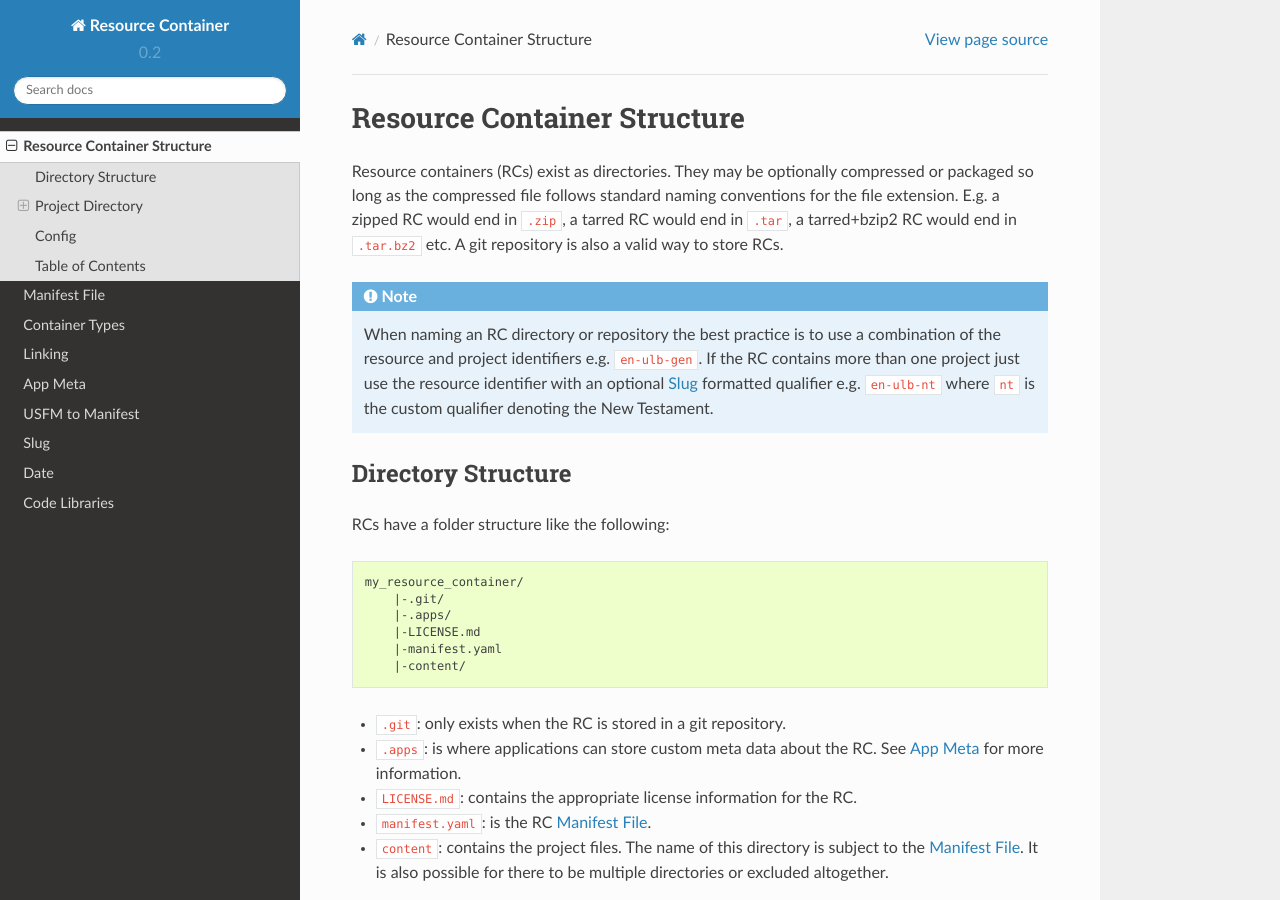
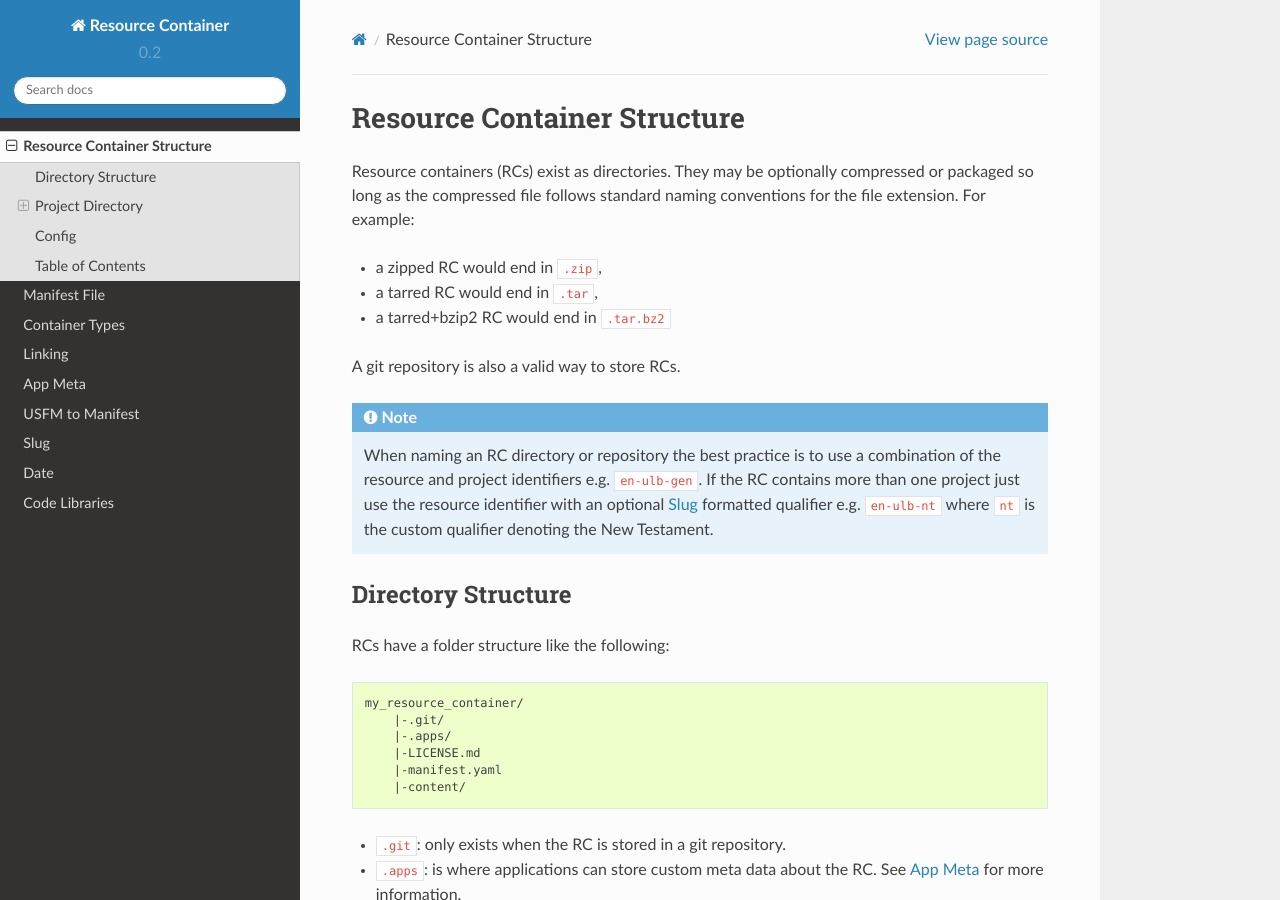
Before and after one commit to unfoldingWord-dev/Resource-Container, a Sphinx documentation site: the page built from docs/structure.rst, in a window 1280 px wide and 900 px high. Built offline with Sphinx 7.4.7 and the Read the Docs theme 2.0.0, drawn with Linux system fonts in a browser that asks for light colours.

Commit message:
use unordered list to show extension examples

```diff
--- a/docs/structure.rst
+++ b/docs/structure.rst
@@ -3,10 +3,12 @@ Resource Container Structure
 ============================
 
 Resource containers (RCs) exist as directories.
-They may be optionally compressed or packaged so long as the compressed file follows standard naming conventions for the file extension.
-E.g. a zipped RC would end in ``.zip``,
-a tarred RC would end in ``.tar``,
-a tarred+bzip2 RC would end in ``.tar.bz2`` etc.
+They may be optionally compressed or packaged so long as the compressed file follows standard naming conventions for the file extension.  For example:
+
+- a zipped RC would end in ``.zip``,
+- a tarred RC would end in ``.tar``,
+- a tarred+bzip2 RC would end in ``.tar.bz2``
+
 A git repository is also a valid way to store RCs.
 
 .. note:: When naming an RC directory or repository the best practice is to use a combination of the resource and
```
